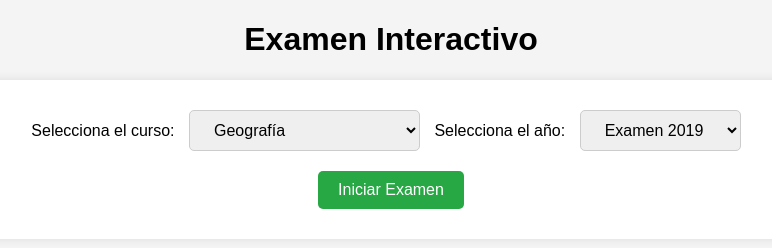
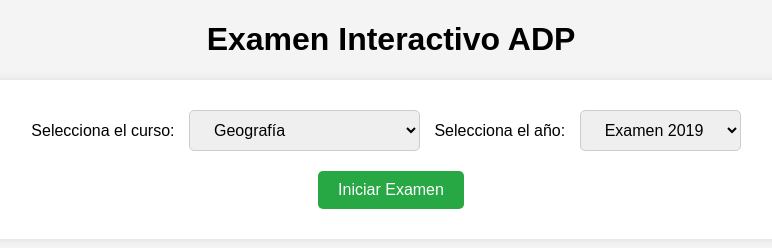
Before and after one commit to RuriEnciso/EXAMENES_ACADEMIA_DIPLOMATICA, a plain HTML site: page index.html in a window 1280 px wide. Shown: the whole page, without its empty margins (249-1021 px from the left). Drawn offline with Linux system fonts and the light colour scheme.

Commit message:
update title

```diff
--- a/index.html
+++ b/index.html
@@ -78,7 +78,7 @@
     </style>
 </head>
 <body>
-    <h1>Examen Interactivo</h1>
+    <h1>Examen Interactivo ADP</h1>
 
     <div class="container">
         <label for="courseSelector">Selecciona el curso:</label>
```
